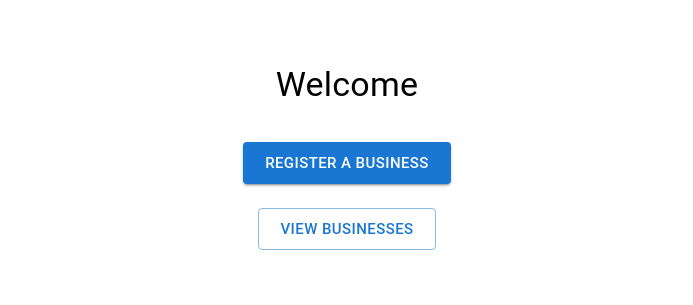
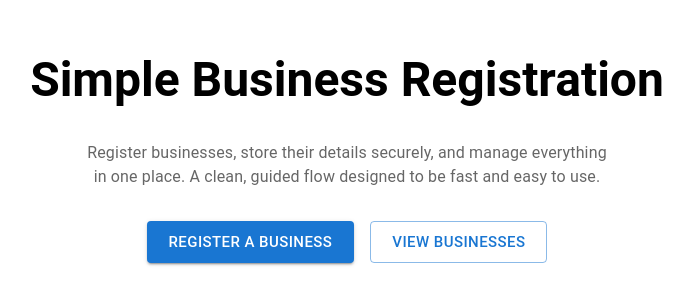
Before and after one commit to mkalansari7/fe-assignment, a React (Vite) app: page / in a window 1280 px wide. Shown: the part 243-548 px from the top of the page, without its empty margins (293-986 px from the left). Built offline with nearby package versions, Linux system fonts and the light colour scheme.

Commit message:
Update ui

```diff
--- a/src/App.tsx
+++ b/src/App.tsx
@@ -1,4 +1,4 @@
-import { BrowserRouter, Routes, Route } from "react-router-dom";
+import { BrowserRouter, Routes, Route, Navigate } from "react-router-dom";
 import BusinessesPage from "./features/businesses/BusinessesPage";
 import RegisterPage from "./features/register/RegisterPage";
 import HomePage from "./features/home/HomePage";
@@ -12,8 +12,7 @@ function App() {
           <Route path="/" element={<HomePage />} />
           <Route path="/register" element={<RegisterPage />} />
           <Route path="/businesses" element={<BusinessesPage />} />
-          {/* This for unkown routes, but it does not redirect the users. Should I keep it or change it? */}
-          <Route path="*" element={<HomePage />} />
+          <Route path="*" element={<Navigate to="/" replace />} />
         </Routes>
       </BrowserRouter>
     </SnackbarProvider>
--- a/src/features/home/HomePage.tsx
+++ b/src/features/home/HomePage.tsx
@@ -1,24 +1,40 @@
-import { Box, Button, Typography } from "@mui/material";
+import { Container, Box, Typography, Button, Stack } from "@mui/material";
 import { useNavigate } from "react-router-dom";
 
 export default function HomePage() {
   const navigate = useNavigate();
 
   return (
+    <Container maxWidth="md">
       <Box
         sx={{
           minHeight: "100vh",
           display: "flex",
-        flexDirection: "column",
+          alignItems: "center",
           justifyContent: "center",
-        alignItems: "center",
-        gap: 3,
+          textAlign: "center",
         }}
       >
-      <Typography variant="h4" gutterBottom>
-        Welcome
+        <Stack spacing={4} alignItems="center">
+          <Typography variant="h3" fontWeight={700} sx={{ lineHeight: 1.2 }}>
+            Simple Business Registration
           </Typography>
 
+          <Typography
+            variant="body1"
+            color="text.secondary"
+            sx={{ maxWidth: 520 }}
+          >
+            Register businesses, store their details securely, and manage
+            everything in one place. A clean, guided flow designed to be fast
+            and easy to use.
+          </Typography>
+
+          <Stack
+            direction={{ xs: "column", sm: "row" }}
+            spacing={2}
+            sx={{ mt: 2 }}
+          >
             <Button
               variant="contained"
               size="large"
@@ -34,6 +50,9 @@ export default function HomePage() {
             >
               View Businesses
             </Button>
+          </Stack>
+        </Stack>
       </Box>
+    </Container>
   );
 }
--- a/src/features/register/components/LocationStep.tsx
+++ b/src/features/register/components/LocationStep.tsx
@@ -60,12 +60,6 @@ export default function LocationStep({ data, setData, next, back }: StepProps) {
       />
 
       <Box display="flex" flexDirection="column" gap={1.5} mt={1}>
-        {back && (
-          <Button variant="outlined" fullWidth onClick={back}>
-            Back
-          </Button>
-        )}
-
         <Button
           type="submit"
           variant="contained"
@@ -74,6 +68,12 @@ export default function LocationStep({ data, setData, next, back }: StepProps) {
         >
           Continue
         </Button>
+
+        {back && (
+          <Button variant="outlined" fullWidth onClick={back}>
+            Back
+          </Button>
+        )}
       </Box>
     </Box>
   );
--- a/src/features/register/components/OwnerContactStep.tsx
+++ b/src/features/register/components/OwnerContactStep.tsx
@@ -84,15 +84,15 @@ export default function OwnerContactStep({ data, back }: StepProps) {
       />
 
       <Box display="flex" flexDirection="column" gap={1.5} mt={1}>
+        <Button type="submit" variant="contained" fullWidth>
+          Submit
+        </Button>
+
         {back && (
           <Button variant="outlined" fullWidth onClick={back}>
             Back
           </Button>
         )}
-
-        <Button type="submit" variant="contained" fullWidth>
-          Submit
-        </Button>
       </Box>
     </Box>
   );
--- a/src/shared/components/DesktopStepper.tsx
+++ b/src/shared/components/DesktopStepper.tsx
@@ -20,7 +20,7 @@ export function DesktopStepper({ step, labels }: DesktopStepperProps) {
           <StepLabel
             sx={{
               "& .MuiStepLabel-label": {
-                fontWeight: index === step ? 700 : 400,
+                fontWeight: index === step ? 600 : 400,
                 fontSize: "1rem",
               },
             }}
```
Lines whose indentation alone changed are shown as unchanged.
